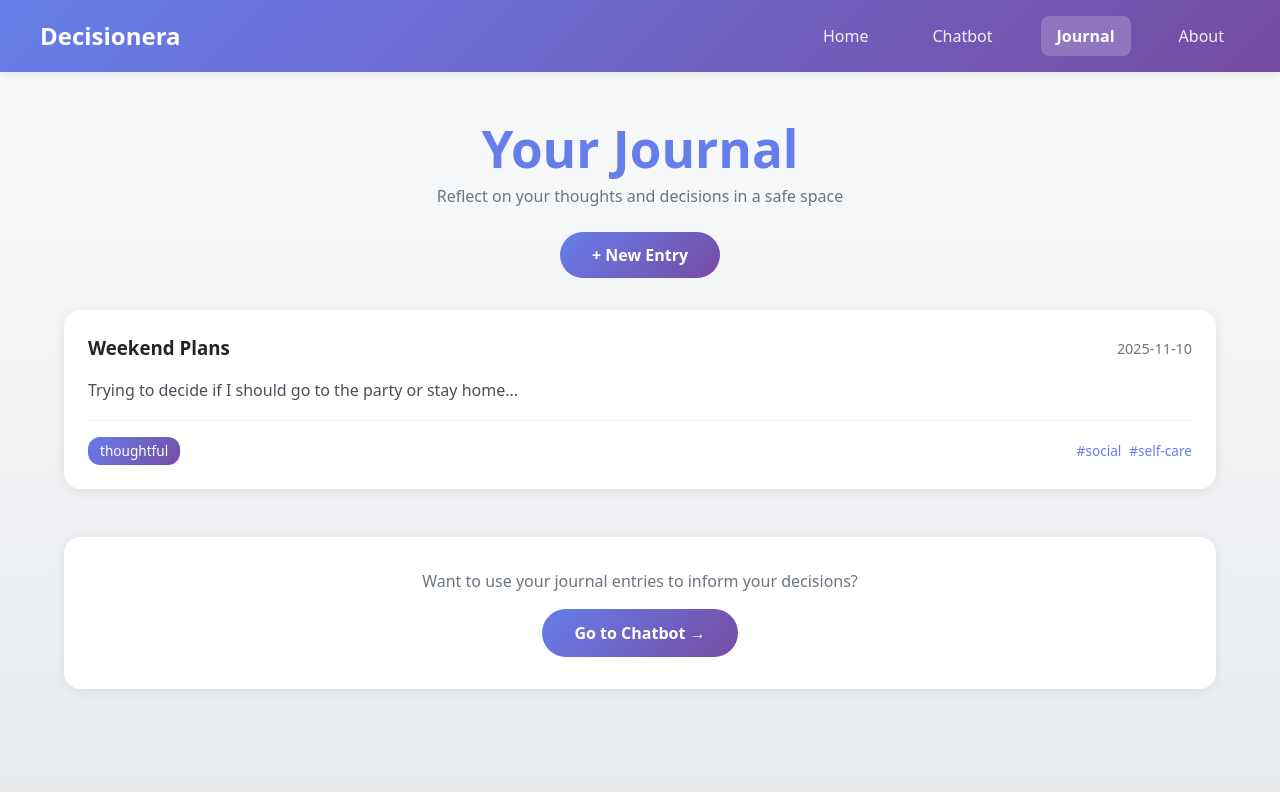
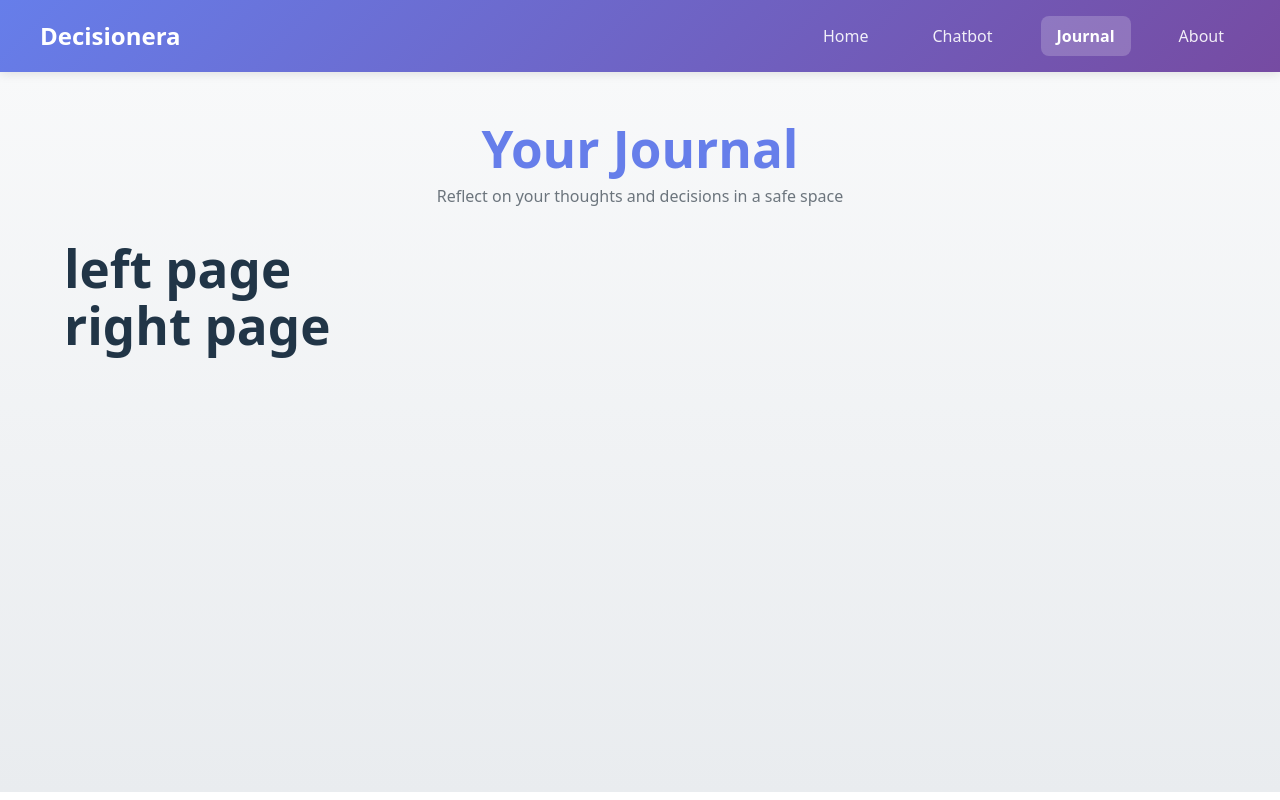
Before and after one commit to ngosterly/technica25, a React (Vite) app: page /journal in a window 1280 px wide. Built offline with nearby package versions, Linux system fonts and the light colour scheme.

Commit message:
push early journal changes

```diff
--- a/src/pages/journal/JournalPage.jsx
+++ b/src/pages/journal/JournalPage.jsx
@@ -44,87 +44,18 @@ const JournalPage = () => {
         <div className="journal-header">
           <h1>Your Journal</h1>
           <p>Reflect on your thoughts and decisions in a safe space</p>
-          <button
-            className="new-entry-button"
-            onClick={() => setShowNewEntry(!showNewEntry)}
-          >
-            {showNewEntry ? '× Cancel' : '+ New Entry'}
-          </button>
         </div>
 
-        {showNewEntry && (
-          <div className="new-entry-form">
-            <input
-              type="text"
-              placeholder="Entry title..."
-              value={newEntry.title}
-              onChange={(e) => setNewEntry({...newEntry, title: e.target.value})}
-              className="entry-input"
-            />
-            <textarea
-              placeholder="What's on your mind?&#10;&#10;This is a safe space to explore your thoughts..."
-              value={newEntry.content}
-              onChange={(e) => setNewEntry({...newEntry, content: e.target.value})}
-              className="entry-textarea"
-              rows="8"
-            />
-            <div className="entry-meta">
-              <input
-                type="text"
-                placeholder="How are you feeling?"
-                value={newEntry.mood}
-                onChange={(e) => setNewEntry({...newEntry, mood: e.target.value})}
-                className="mood-input"
-              />
-              <input
-                type="text"
-                placeholder="Tags (comma separated)"
-                value={newEntry.tags}
-                onChange={(e) => setNewEntry({...newEntry, tags: e.target.value})}
-                className="tags-input"
-              />
-            </div>
-            <button onClick={handleCreateEntry} className="save-entry-button">
-              Save Entry
-            </button>
+        <div className="journal-book">
+          <div className="left-page">
+            <h1> left page </h1>
           </div>
-        )}
 
-        <div className="entries-list">
-          {entries.length === 0 ? (
-            <div className="empty-state">
-              <p>No journal entries yet.</p>
-              <p>Start writing to track your thoughts and decisions!</p>
-            </div>
-          ) : (
-            entries.map(entry => (
-              <div key={entry.id} className="entry-card">
-                <div className="entry-header">
-                  <h3>{entry.title}</h3>
-                  <span className="entry-date">{entry.date}</span>
-                </div>
-                <p className="entry-content">{entry.content}</p>
-                <div className="entry-footer">
-                  {entry.mood && (
-                    <span className="mood-badge">{entry.mood}</span>
-                  )}
-                  <div className="tags">
-                    {entry.tags.map((tag, idx) => (
-                      <span key={idx} className="tag">#{tag}</span>
-                    ))}
-                  </div>
-                </div>
-              </div>
-            ))
-          )}
+          <div className="right-page">
+            <h1> right page </h1>
+          </div>
         </div>
 
-        <div className="journal-cta">
-          <p>Want to use your journal entries to inform your decisions?</p>
-          <Link to="/chatbot" className="cta-button">
-            Go to Chatbot →
-          </Link>
-        </div>
       </div>
     </div>
   );
```
